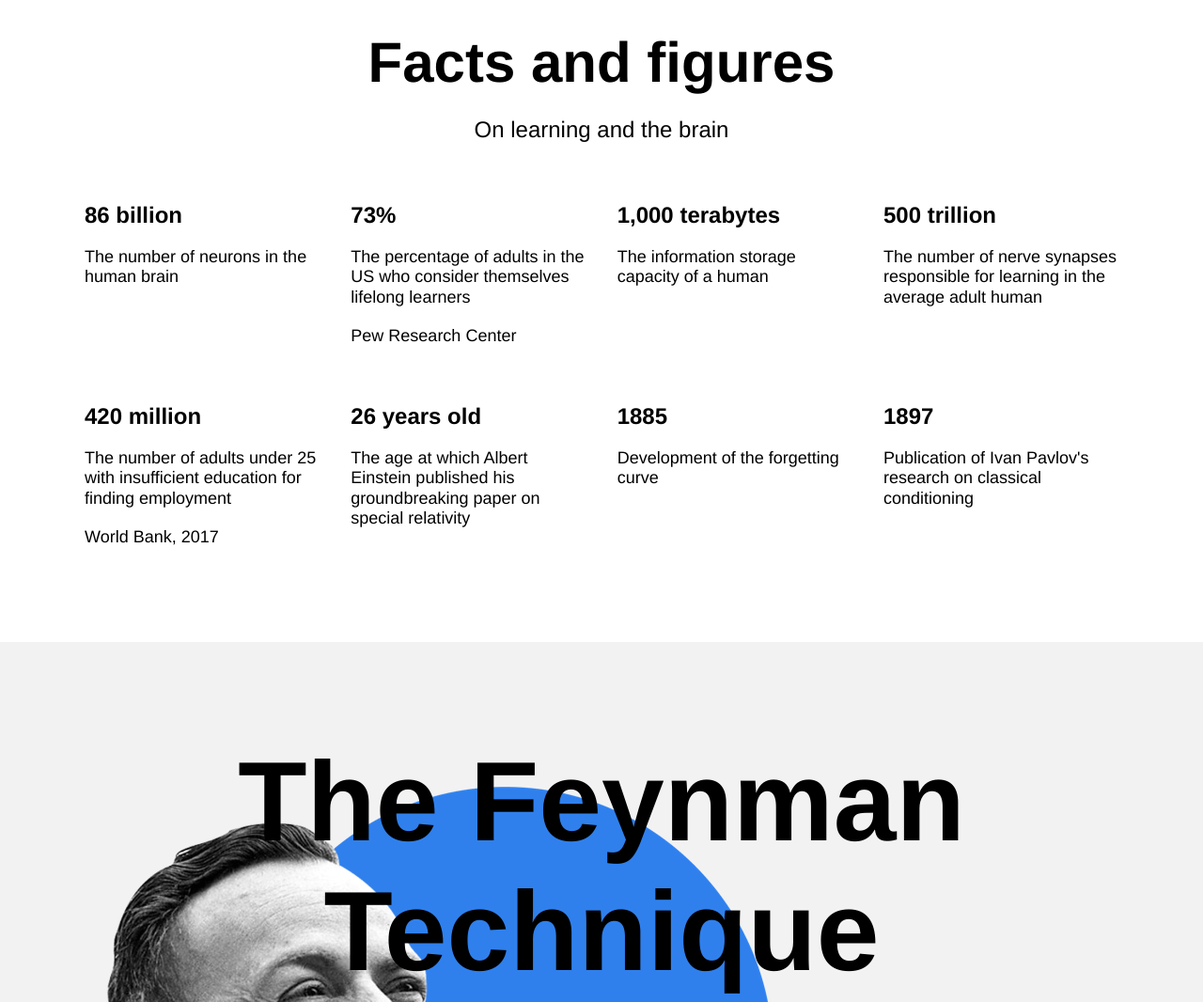
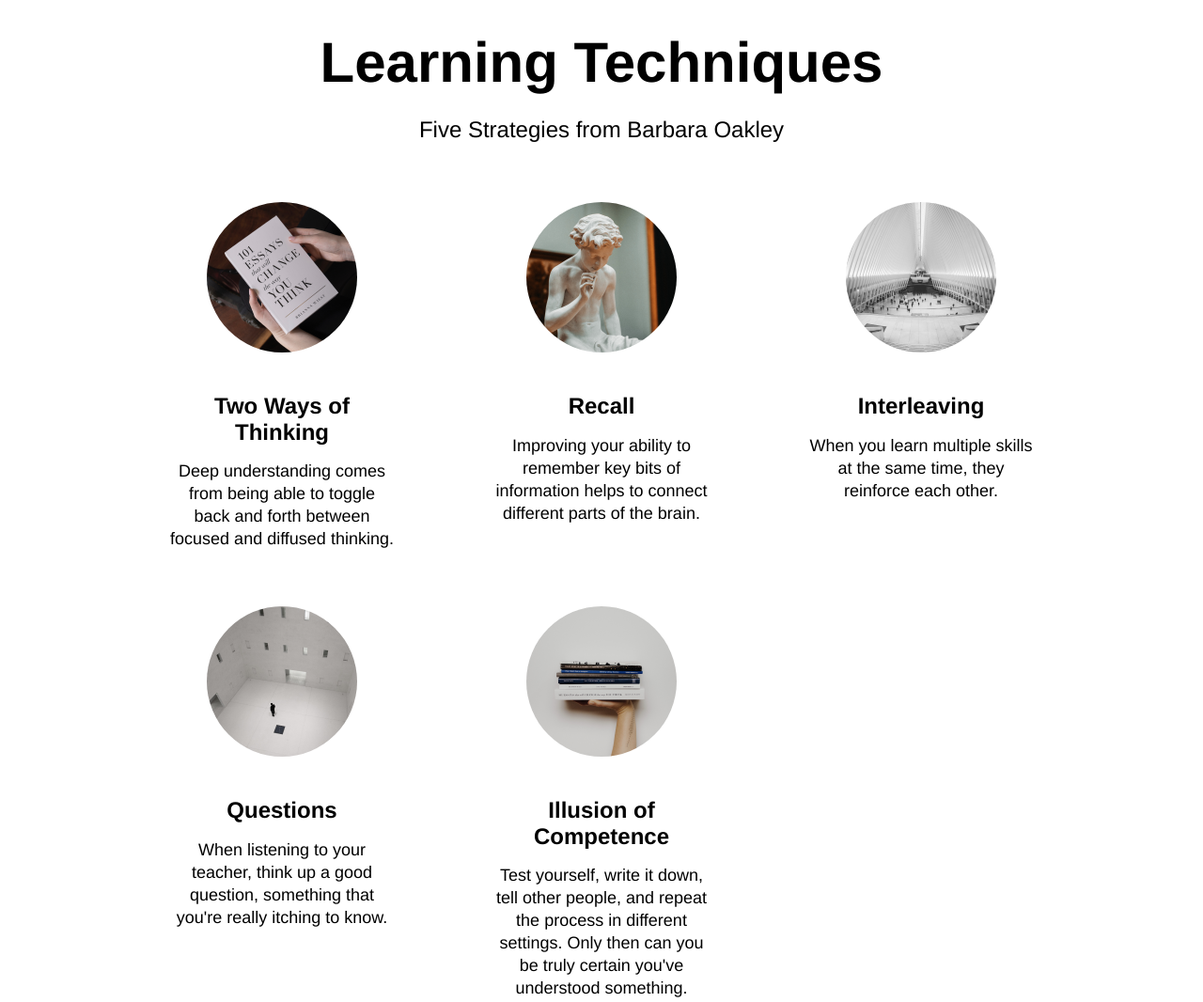
Before and after one commit to Mia-the-ViNa/web_project_1, a plain HTML site: page index.html in a window 1280 px wide. Shown: the part 1460-2526 px from the top of the page at 94% size. Drawn offline with Linux system fonts and the light colour scheme.

Commit message:
add techniques block

```diff
--- a/index.html
+++ b/index.html
@@ -62,6 +62,77 @@
               </p>
             </div>
           </div>
+        </section>
+        <section class="techniques">
+          <h2 class="section-title">Learning Techniques</h2>
+          <p class="section-subtitle">Five Strategies from Barbara Oakley</p>
+          <ul class="cards">
+            <li class="cards__item">
+              <img
+                class="cards__image"
+                src="images/cards-attention.png"
+                alt="#"
+              />
+              <h3 class="cards__title">Two Ways of Thinking</h3>
+              <p class="cards__description">
+                Deep understanding comes from being able to toggle back and
+                forth between focused and diffused thinking.
+              </p>
+            </li>
+            <li class="cards__item">
+              <img class="cards__image" src="images/cards-recall.png" alt="#" />
+              <h3 class="cards__title">Recall</h3>
+              <p class="cards__description">
+                Improving your ability to remember key bits of information helps
+                to connect different parts of the brain.
+              </p>
+            </li>
+            <li class="cards__item">
+              <img
+                class="cards__image"
+                src="images/cards-interleaving.png"
+                alt="#"
+              />
+              <h3 class="cards__title">Interleaving</h3>
+              <p class="cards__description">
+                When you learn multiple skills at the same time, they reinforce
+                each other.
+              </p>
+            </li>
+            <li class="cards__item">
+              <img
+                class="cards__image"
+                src="images/cards-question.png"
+                alt="#"
+              />
+              <h3 class="cards__title">Questions</h3>
+              <p class="cards__description">
+                When listening to your teacher, think up a good question,
+                something that you're really itching to know.
+              </p>
+            </li>
+            <li class="cards__item">
+              <img
+                class="cards__image"
+                src="images/cards-competence.png"
+                alt="#"
+              />
+              <h3 class="cards__title">Illusion of Competence</h3>
+              <p class="cards__description">
+                Test yourself, write it down, tell other people, and repeat the
+                process in different settings. Only then can you be truly
+                certain you've understood something.
+              </p>
+            </li>
+          </ul>
+        </section>
+
+        <section class="video">
+          <h2 class="section-title">TED talks</h2>
+          <p class="section-subtitle">For lovers of procrastination</p>
+          <ul class="video__iframes">
+            <iframe class="video__iframe"></iframe>
+          </ul>
         </section>
 
         <section class="digits">
--- a/styles/style.css
+++ b/styles/style.css
@@ -8,7 +8,14 @@
   /* this ensures that all content is centered on screens wider than 1600px */
   font-family: "Helvetica Neue", Arial, sans-serif;
 }
-
+@keyframes rotation {
+  from {
+    transform: rotate(0deg);
+  }
+  to {
+    transform: rotate(360deg);
+  }
+}
 .header {
   height: 100vh;
   min-height: 600px;
@@ -73,7 +80,7 @@
   display: flex;
   flex-direction: row;
   justify-content: center;
-  padding: 100px 0px;
+  padding: 100px 0px 0px;
 }
 .two-columns {
   width: 80%;
@@ -107,12 +114,69 @@
   font-size: 24px;
   font-weight: bold;
 }
+.techniques {
+  position: relative;
+  display: flex;
+  flex-direction: column;
+  align-items: center;
+  margin: 100px 0px 0px;
+}
+.cards {
+  width: 920px;
+  margin: 0px;
+  padding: 0px;
+  display: flex;
+  flex-wrap: wrap;
+}
+.cards__item {
+  position: relative;
+  list-style: none;
+  display: flex;
+  flex-direction: column;
+  align-items: center;
+  width: 240px;
+  text-align: center;
+  margin: 60px 100px 0px 0px;
+}
+.cards__item:nth-of-type(3) {
+  margin-right: 0px;
+}
+.cards__image {
+  width: 160px;
+  height: 160px;
+  border-radius: 50%;
+  margin: 0px 40px 0px;
+}
+.cards__title {
+  line-height: 1.15;
+  font-size: 24px;
+  font-weight: bold;
+  align-items: center;
+  margin: 43px 0px 0px;
+}
+.cards__description {
+  line-height: 24px;
+  font-size: 18px;
+  font-weight: normal;
+  margin: 16px 0px 0px;
+}
+.video {
+  position: relative;
+  display: flex;
+  flex-direction: column;
+  align-items: center;
+  margin: 100px 0px 0px;
+}
+.video__iframes {
+  margin: 50px 0px 0px;
+  padding: 0px;
+}
 .digits {
   position: relative;
   display: flex;
   flex-direction: column;
   align-items: center;
-  padding: 0px 0px 100px;
+  padding: 100px 0px 0px;
 }
 
 .section-title {
```
